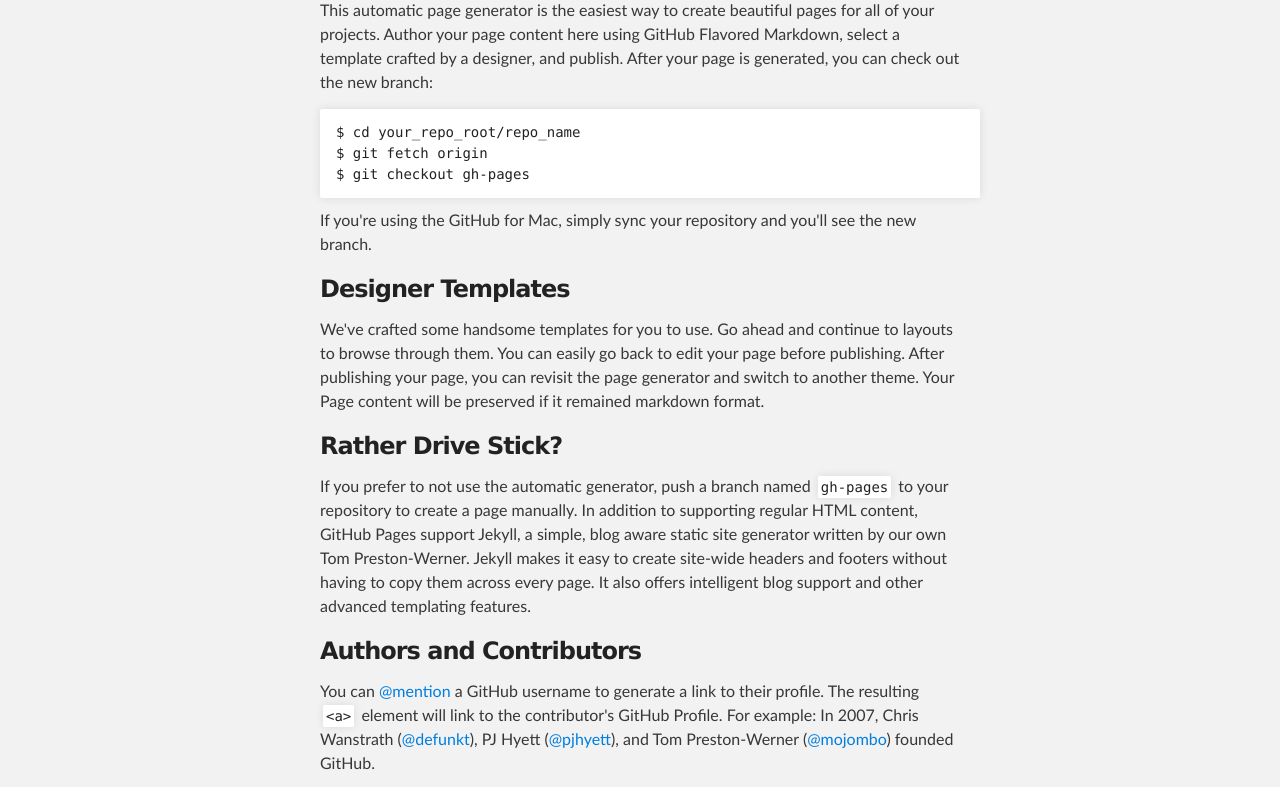
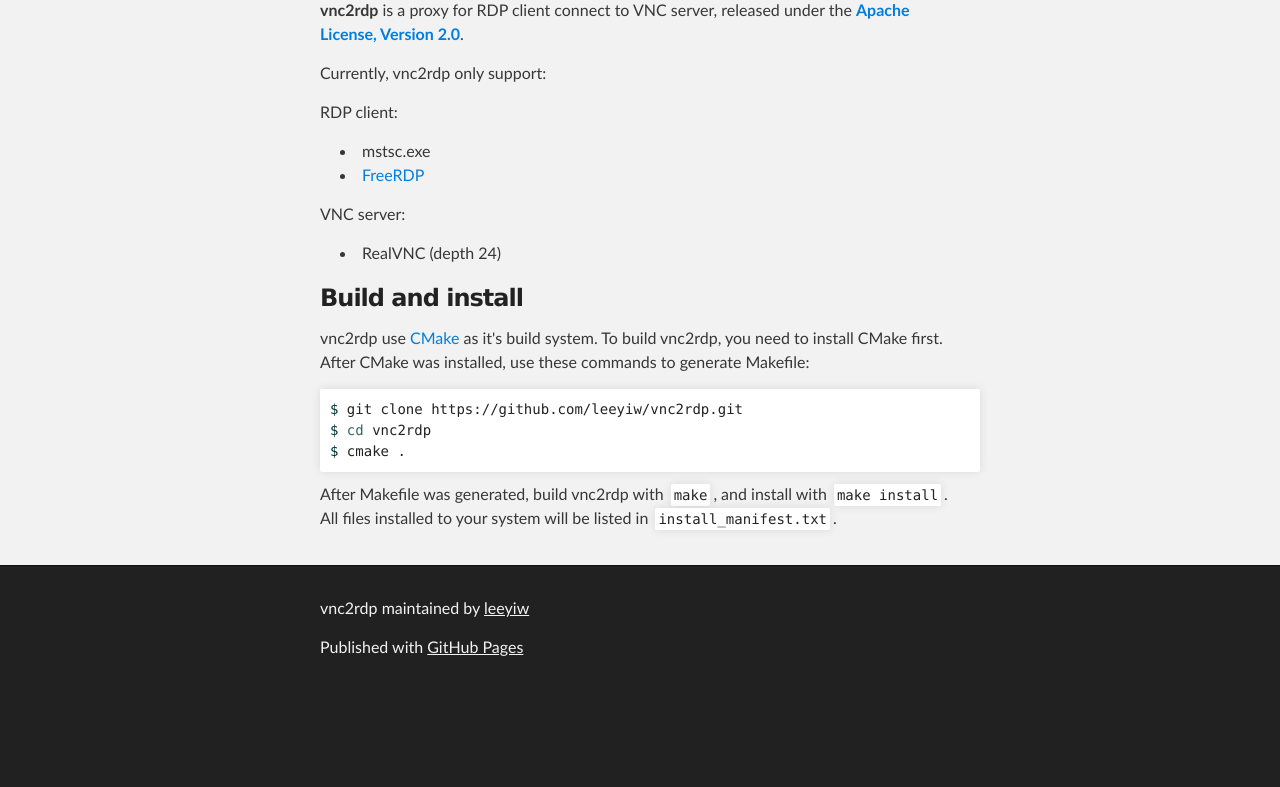
Before and after one commit to leeyiw/vnc2rdp, a plain HTML site: page index.html in a window 1280 px wide. Shown: the part 308-1095 px from the top of the page. After the commit the page ends 1002 px from the top, so only its background shows below. Drawn offline with Linux system fonts and the light colour scheme.

```diff
--- a/index.html
+++ b/index.html
@@ -32,36 +32,32 @@
     <div id="main_content_wrap" class="outer">
       <section id="main_content" class="inner">
         <h3>
-<a name="welcome-to-github-pages" class="anchor" href="#welcome-to-github-pages"><span class="octicon octicon-link"></span></a>Welcome to GitHub Pages.</h3>
+<a name="vnc2rdp" class="anchor" href="#vnc2rdp"><span class="octicon octicon-link"></span></a>vnc2rdp</h3>
 
-<p>This automatic page generator is the easiest way to create beautiful pages for all of your projects. Author your page content here using GitHub Flavored Markdown, select a template crafted by a designer, and publish. After your page is generated, you can check out the new branch:</p>
+<p><strong>vnc2rdp</strong> is a proxy for RDP client connect to VNC server, released under the <a href="http://www.apache.org/licenses/LICENSE-2.0"><strong>Apache License, Version 2.0</strong></a>.</p>
 
-<pre><code>$ cd your_repo_root/repo_name
-$ git fetch origin
-$ git checkout gh-pages
-</code></pre>
+<p>Currently, vnc2rdp only support:</p>
 
-<p>If you're using the GitHub for Mac, simply sync your repository and you'll see the new branch.</p>
+<p>RDP client:</p>
 
-<h3>
-<a name="designer-templates" class="anchor" href="#designer-templates"><span class="octicon octicon-link"></span></a>Designer Templates</h3>
+<ul>
+<li>mstsc.exe</li>
+<li><a href="http://www.freerdp.com/">FreeRDP</a></li>
+</ul><p>VNC server:</p>
 
-<p>We've crafted some handsome templates for you to use. Go ahead and continue to layouts to browse through them. You can easily go back to edit your page before publishing. After publishing your page, you can revisit the page generator and switch to another theme. Your Page content will be preserved if it remained markdown format.</p>
+<ul>
+<li>RealVNC (depth 24)</li>
+</ul><h3>
+<a name="build-and-install" class="anchor" href="#build-and-install"><span class="octicon octicon-link"></span></a>Build and install</h3>
 
-<h3>
-<a name="rather-drive-stick" class="anchor" href="#rather-drive-stick"><span class="octicon octicon-link"></span></a>Rather Drive Stick?</h3>
+<p>vnc2rdp use <a href="http://www.cmake.org/">CMake</a> as it's build system. To build vnc2rdp, you need to install CMake first. After CMake was installed, use these commands to generate Makefile:</p>
 
-<p>If you prefer to not use the automatic generator, push a branch named <code>gh-pages</code> to your repository to create a page manually. In addition to supporting regular HTML content, GitHub Pages support Jekyll, a simple, blog aware static site generator written by our own Tom Preston-Werner. Jekyll makes it easy to create site-wide headers and footers without having to copy them across every page. It also offers intelligent blog support and other advanced templating features.</p>
+<div class="highlight highlight-bash"><pre><span class="nv">$ </span>git clone https://github.com/leeyiw/vnc2rdp.git
+<span class="nv">$ </span><span class="nb">cd </span>vnc2rdp
+<span class="nv">$ </span>cmake .
+</pre></div>
 
-<h3>
-<a name="authors-and-contributors" class="anchor" href="#authors-and-contributors"><span class="octicon octicon-link"></span></a>Authors and Contributors</h3>
-
-<p>You can <a href="https://github.com/blog/821" class="user-mention">@mention</a> a GitHub username to generate a link to their profile. The resulting <code>&lt;a&gt;</code> element will link to the contributor's GitHub Profile. For example: In 2007, Chris Wanstrath (<a href="https://github.com/defunkt" class="user-mention">@defunkt</a>), PJ Hyett (<a href="https://github.com/pjhyett" class="user-mention">@pjhyett</a>), and Tom Preston-Werner (<a href="https://github.com/mojombo" class="user-mention">@mojombo</a>) founded GitHub.</p>
-
-<h3>
-<a name="support-or-contact" class="anchor" href="#support-or-contact"><span class="octicon octicon-link"></span></a>Support or Contact</h3>
-
-<p>Having trouble with Pages? Check out the documentation at <a href="http://help.github.com/pages">http://help.github.com/pages</a> or contact <a href="mailto:support@github.com">support@github.com</a> and we’ll help you sort it out.</p>
+<p>After Makefile was generated, build vnc2rdp with <code>make</code>, and install with <code>make install</code>. All files installed to your system will be listed in <code>install_manifest.txt</code>.</p>
       </section>
     </div>
 
```
Also changed, not shown: params.json (+1 -1 lines).
